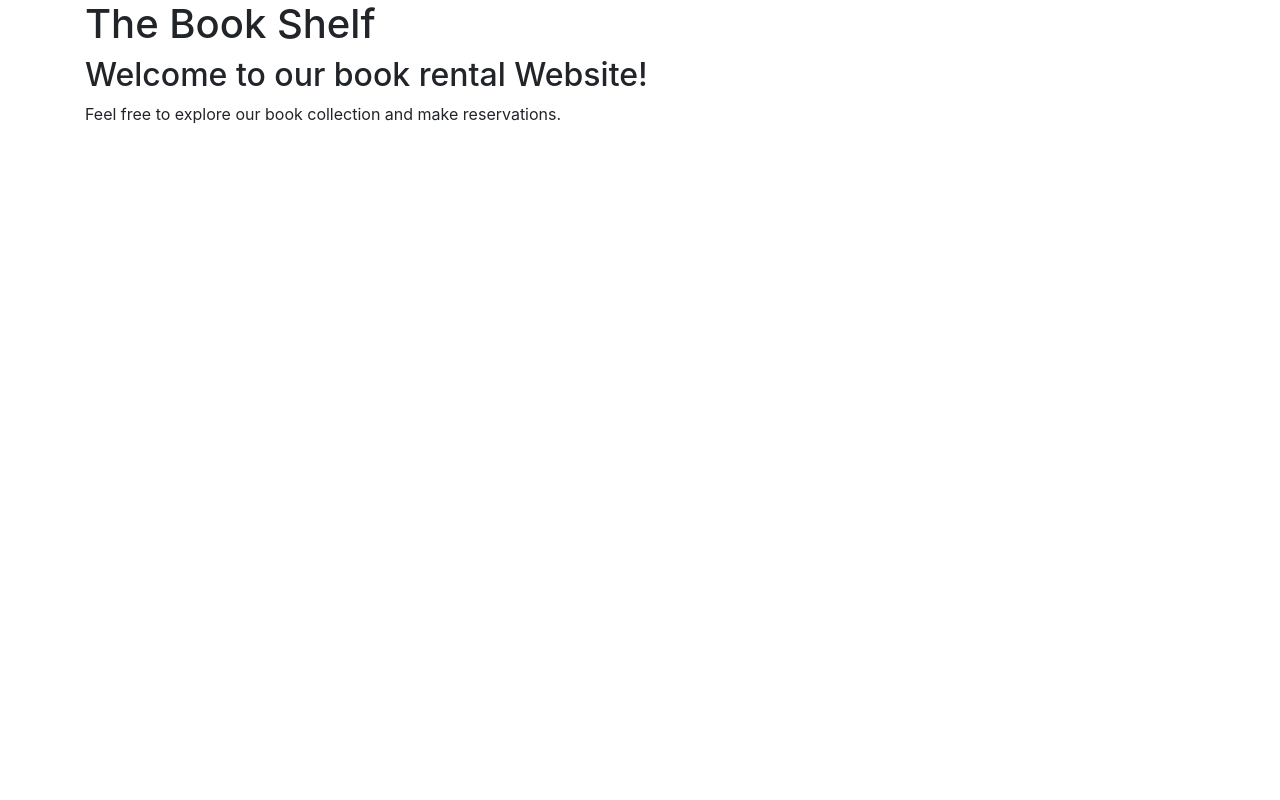
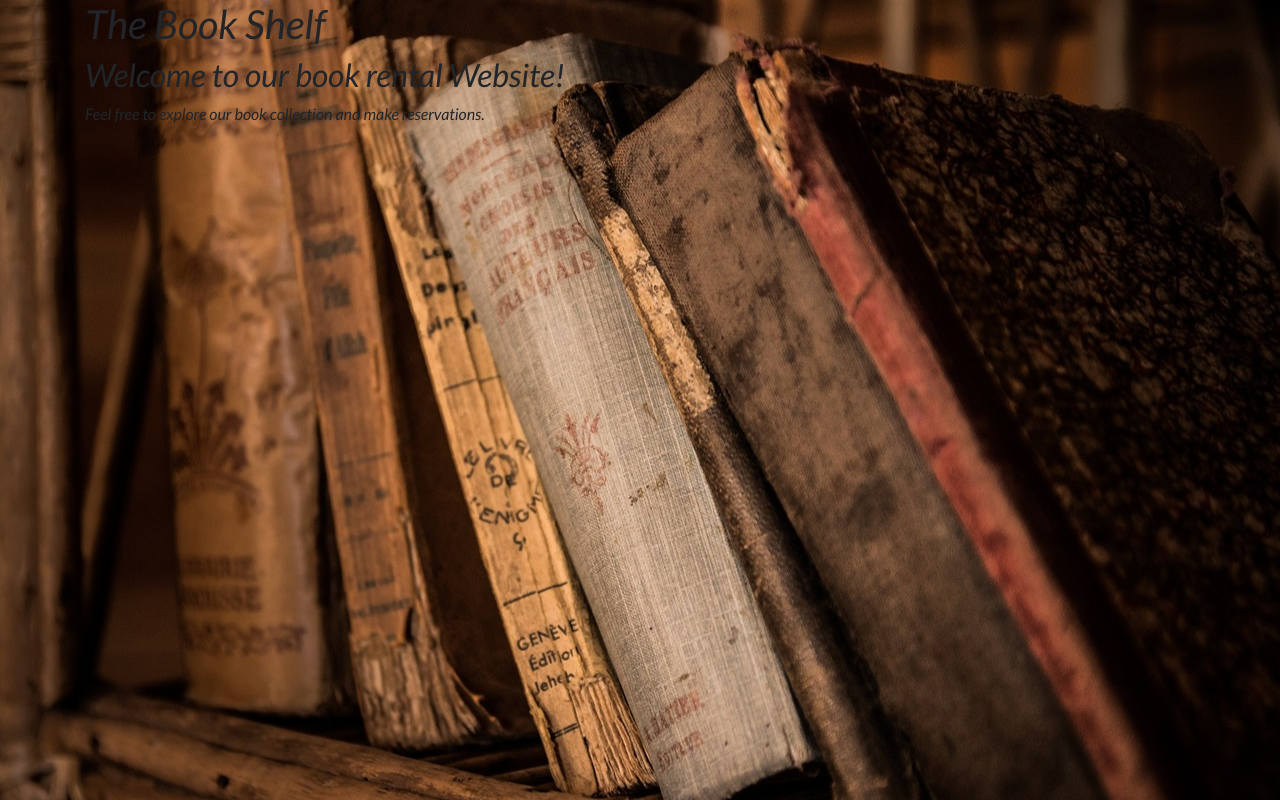
Before and after one commit to ourfalia/the-book-shelf, a Django app: template home/templates/home/home.html in a window 1280 px wide. Run offline with Django 3.2, Linux system fonts and the light colour scheme; the template is opened without the code that fills it, so the values that code supplies are empty; some libraries are stand-ins or nearby versions.

Commit message:
complete setting up statics and add homepage background

```diff
--- a/book_rental/settings.py
+++ b/book_rental/settings.py
@@ -146,6 +146,10 @@ USE_TZ = True
 # https://docs.djangoproject.com/en/3.2/howto/static-files/
 
 STATIC_URL = '/static/'
+STATICFILES_DIRS = (os.path.join(BASE_DIR, 'static'),)
+
+MEDIA_URL = '/media/'
+MEDIA_ROOT = os.path.join(BASE_DIR, 'media')
 
 # Default primary key field type
 # https://docs.djangoproject.com/en/3.2/ref/settings/#default-auto-field
--- a/book_rental/urls.py
+++ b/book_rental/urls.py
@@ -15,9 +15,11 @@ Including another URLconf
 """
 from django.contrib import admin
 from django.urls import path, include
+from django.conf import settings
+from django.conf.urls.static import static
 
 urlpatterns = [
     path('admin/', admin.site.urls),
     path('accounts/', include('allauth.urls')),
     path('', include('home.urls')),
-]
+] + static(settings.MEDIA_URL, document_root=settings.MEDIA_ROOT)
--- a/static/css/base.css
+++ b/static/css/base.css
@@ -0,0 +1,10 @@
+html {
+    height: 100%;
+}
+
+body {
+    background: url('/media/homepage_background.jpg') no-repeat center center;
+    background-size: cover;
+    height: calc(100vh - 164px);
+    font-family: 'Lato';
+}
--- a/templates/base.html
+++ b/templates/base.html
@@ -11,9 +11,12 @@
 
     {% block corecss %}
     <link rel="stylesheet" href="https://stackpath.bootstrapcdn.com/bootstrap/4.4.1/css/bootstrap.min.css" integrity="sha384-Vkoo8x4CGsO3+Hhxv8T/Q5PaXtkKtu6ug5TOeNV6gBiFeWPGFN9MuhOf23Q9Ifjh" crossorigin="anonymous">
+    <link href="https://fonts.googleapis.com/css2?family=Lato:ital@1&display=swap" rel="stylesheet">
+    <link rel="stylesheet" href="{% static 'css/base.css' %}">
     {% endblock %}
 
     {% block corejs %}
+    <script src="https://kit.fontawesome.com/396b0aad36.js" crossorigin="anonymous"></script>
     <script src="https://cdn.jsdelivr.net/npm/jquery@3.5.1/dist/jquery.min.js" integrity="sha256-9/aliU8dGd2tb6OSsuzixeV4y/faTqgFtohetphbbj0=" crossorigin="anonymous"></script>
     <script src="https://cdn.jsdelivr.net/npm/popper.js@1.16.0/dist/umd/popper.min.js" integrity="sha384-Q6E9RHvbIyZFJoft+2mJbHaEWldlvI9IOYy5n3zV9zzTtmI3UksdQRVvoxMfooAo" crossorigin="anonymous"></script>
     <script src="https://stackpath.bootstrapcdn.com/bootstrap/4.4.1/js/bootstrap.min.js" integrity="sha384-wfSDF2E50Y2D1uUdj0O3uMBJnjuUD4Ih7YwaYd1iqfktj0Uod8GCExl3Og8ifwB6" crossorigin="anonymous"></script>
```
Also changed, not shown: media/homepage_background.jpg (added).
